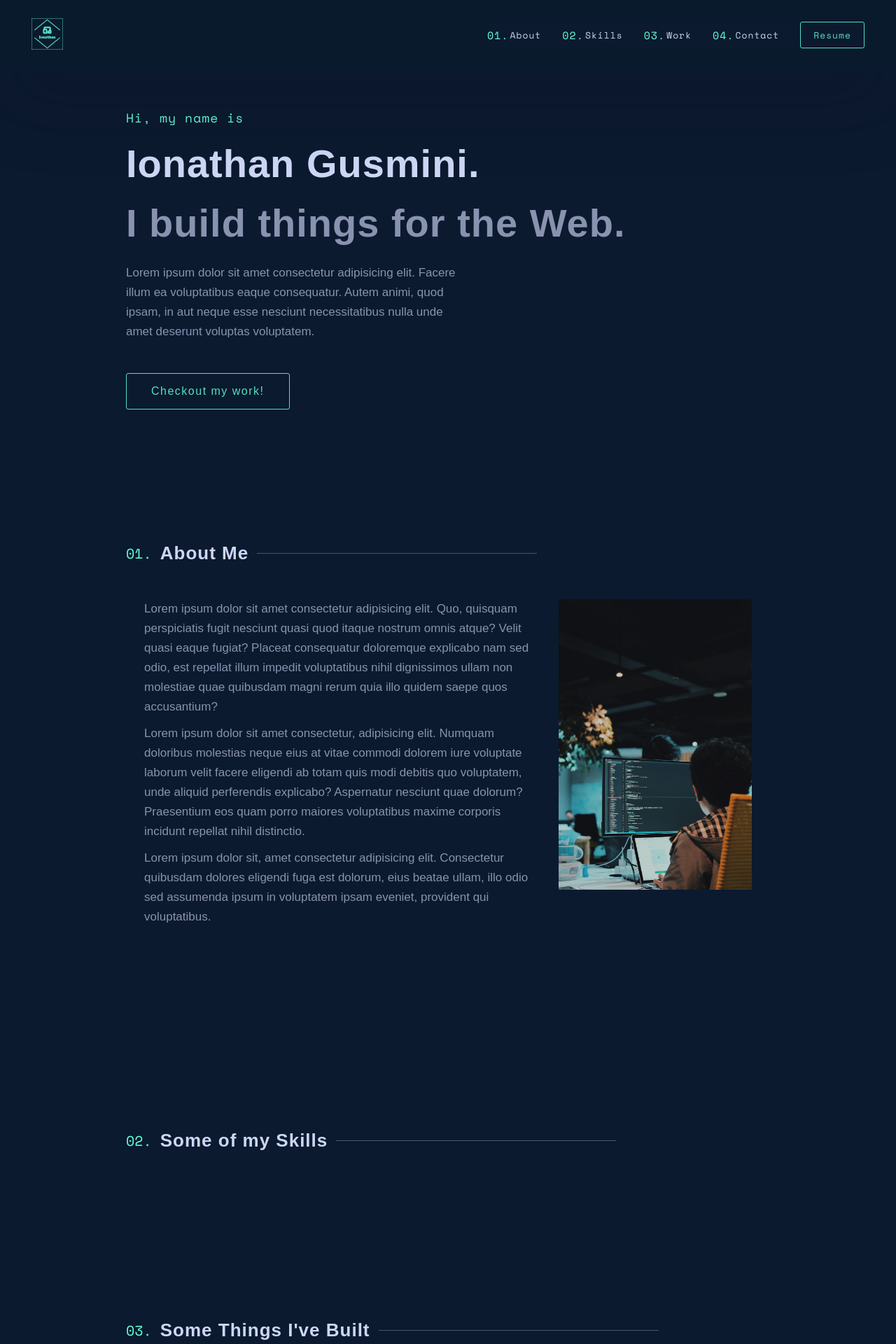
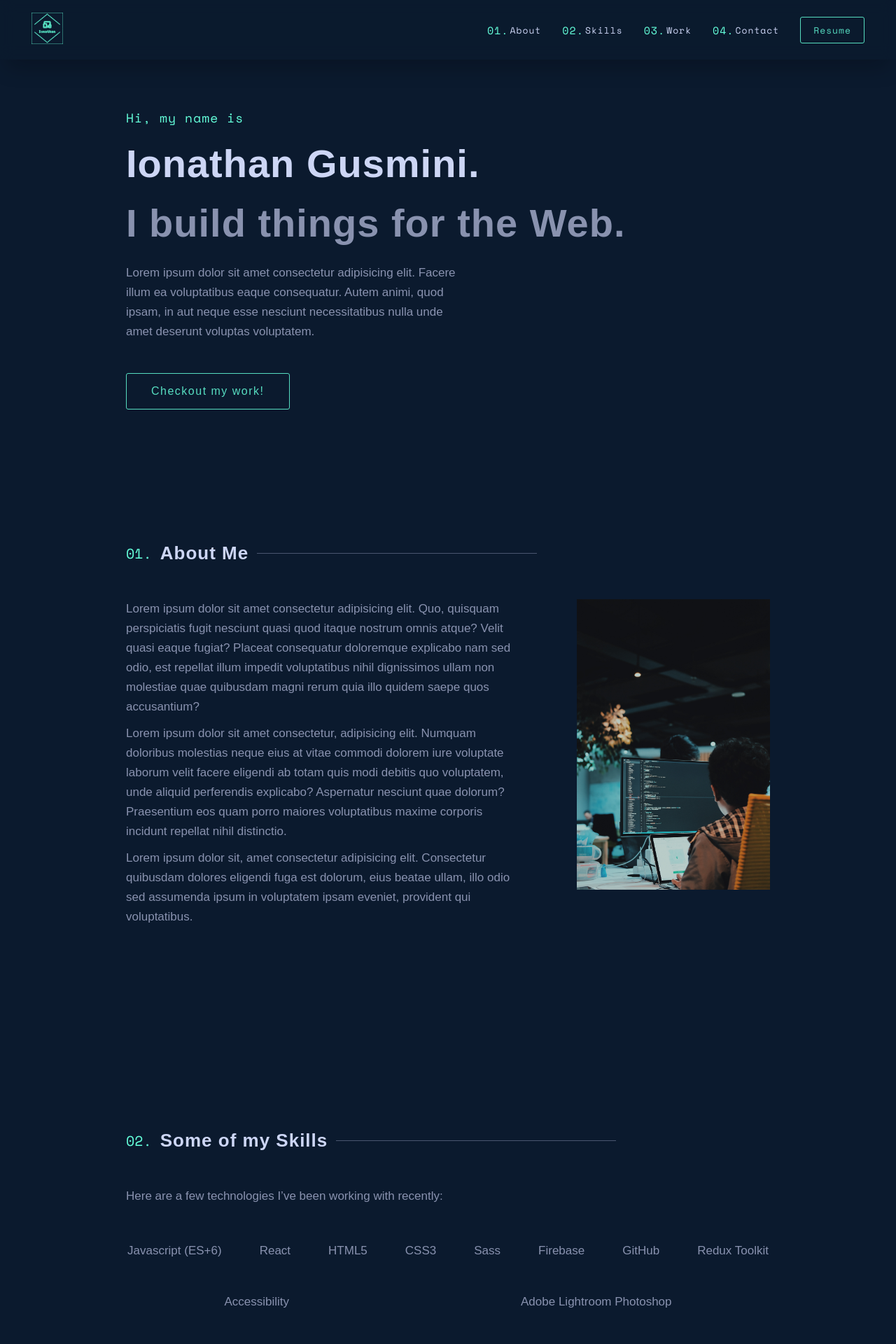
Before and after one commit to IonathanG/portfolio_dev, a React (Create React App) app: page / in a window 1280 px wide. Shown: the top 1920 px of the page at 70% size. Built offline with nearby package versions, Linux system fonts and the light colour scheme.

Commit message:
menu scroll added

```diff
--- a/public/index.html
+++ b/public/index.html
@@ -9,7 +9,7 @@
       content="Web site created using create-react-app"
     />
     <!-- <link rel="manifest" crossorigin="use-credentials" href="manifest.json" /> -->
-    <link rel="icon" href="./favicon/favicon.ico" />
+    <link rel="icon" href="./favicon/tags.ico" />
     <link rel="preconnect" href="https://fonts.googleapis.com" />
     <link rel="preconnect" href="https://fonts.gstatic.com" crossorigin />
     <link
--- a/src/App.jsx
+++ b/src/App.jsx
@@ -1,4 +1,4 @@
-import React from "react";
+import React, { useRef } from "react";
 import About from "./components/About";
 import Contact from "./components/Contact";
 import Footer from "./components/Footer";
@@ -8,15 +8,25 @@ import Skills from "./components/Skills";
 import Work from "./components/Work";
 
 function App() {
+  const aboutRef = useRef(null);
+  const skillsRef = useRef(null);
+  const workRef = useRef(null);
+  const contactRef = useRef(null);
+
   return (
     <div className="App">
-      <Navbar />
+      <Navbar
+        aboutRef={aboutRef}
+        skillsRef={skillsRef}
+        workRef={workRef}
+        contactRef={contactRef}
+      />
       <div className="Main">
         <Introduction />
-        <About />
-        <Skills />
-        <Work />
-        <Contact />
+        <About ref={aboutRef} />
+        <Skills ref={skillsRef} />
+        <Work ref={workRef} />
+        <Contact ref={contactRef} />
         <Footer />
       </div>
     </div>
--- a/src/components/About.jsx
+++ b/src/components/About.jsx
@@ -1,8 +1,8 @@
 import React from "react";
 
-const About = () => {
+const About = (props, ref) => {
   return (
-    <section className="about-container">
+    <section ref={ref} className="about-container">
       <header>
         <span className="numeral">01.</span>
         <span className="menu-name">About Me </span>
@@ -44,4 +44,4 @@ const About = () => {
   );
 };
 
-export default About;
+export default React.forwardRef(About);
--- a/src/components/Contact.jsx
+++ b/src/components/Contact.jsx
@@ -1,8 +1,8 @@
 import React from "react";
 
-const Contact = () => {
+const Contact = (props, ref) => {
   return (
-    <section className="contact-container">
+    <section ref={ref} className="contact-container">
       <header>
         <span className="numeral">04.</span>
         <span className="menu-name">Get In Touch </span>
@@ -12,4 +12,4 @@ const Contact = () => {
   );
 };
 
-export default Contact;
+export default React.forwardRef(Contact);
--- a/src/components/Navbar.jsx
+++ b/src/components/Navbar.jsx
@@ -1,11 +1,13 @@
 import React, { useEffect, useRef, useState } from "react";
 
-const Navbar = () => {
+const Navbar = ({ aboutRef, skillsRef, workRef, contactRef }) => {
   const [showMenu, setShowMenu] = useState(false);
   const [showNavbar, setShowNavbar] = useState(true);
   const btnRef = useRef();
   const containerRef = useRef();
   const menuRef = useRef();
+
+  //const [linkRef, setLinkRef] = useState(null);
 
   // open/close side menu when hamburger is clicked
   const handleMenu = () => {
@@ -38,7 +40,7 @@ const Navbar = () => {
     let prevScroll_Pos = window.pageYOffset;
 
     window.onscroll = () => {
-      console.log(window.pageYOffset);
+      //console.log(window.pageYOffset);
       let currentScroll_Pos = window.pageYOffset;
       prevScroll_Pos < currentScroll_Pos && currentScroll_Pos > 60
         ? setShowNavbar(false)
@@ -55,6 +57,32 @@ const Navbar = () => {
     window.addEventListener("resize", handleResize);
     return () => window.removeEventListener("resize", handleResize);
   }, []);
+
+  // Close down menu on Click + Scroll down to the dedicated section
+  const handleClick = (menuIndex) => {
+    setShowMenu(false);
+    const header_OffSet = 80;
+    let offset_Position = 0;
+
+    switch (menuIndex) {
+      case 0:
+        offset_Position = aboutRef.current.offsetTop - header_OffSet;
+        break;
+      case 1:
+        offset_Position = skillsRef.current.offsetTop - header_OffSet;
+        break;
+      case 2:
+        offset_Position = workRef.current.offsetTop - header_OffSet;
+        break;
+      case 3:
+        offset_Position = contactRef.current.offsetTop - header_OffSet;
+        break;
+      default:
+        return null;
+    }
+
+    window.scrollTo({ top: offset_Position, behavior: "smooth" });
+  };
 
   return (
     <>
@@ -73,19 +101,19 @@ const Navbar = () => {
             ref={containerRef}
           >
             <ul className="list-items" ref={menuRef}>
-              <li className="menu-item" onClick={() => setShowMenu(false)}>
+              <li className="menu-item" onClick={() => handleClick(0)}>
                 <span className="menu-item__numeral">01. </span>{" "}
                 <span>About</span>
               </li>
-              <li className="menu-item" onClick={() => setShowMenu(false)}>
+              <li className="menu-item" onClick={() => handleClick(1)}>
                 <span className="menu-item__numeral">02. </span>{" "}
                 <span>Skills</span>
               </li>
-              <li className="menu-item" onClick={() => setShowMenu(false)}>
+              <li className="menu-item" onClick={() => handleClick(2)}>
                 <span className="menu-item__numeral">03. </span>{" "}
                 <span>Work</span>
               </li>
-              <li className="menu-item" onClick={() => setShowMenu(false)}>
+              <li className="menu-item" onClick={() => handleClick(3)}>
                 <span className="menu-item__numeral">04. </span>{" "}
                 <span>Contact</span>
               </li>
--- a/src/components/Skills.jsx
+++ b/src/components/Skills.jsx
@@ -1,15 +1,30 @@
 import React from "react";
 
-const Skills = () => {
+const Skills = (props, ref) => {
   return (
-    <section className="skills-container">
+    <section ref={ref} className="skills-container">
       <header>
         <span className="numeral">02.</span>
         <span className="menu-name">Some of my Skills </span>
         <span className="line-through"></span>
       </header>
+      <div className="skills-main">
+        Here are a few technologies I’ve been working with recently:
+        <ul className="skills-list">
+          <li>Javascript (ES+6)</li>
+          <li>React</li>
+          <li>HTML5</li>
+          <li>CSS3</li>
+          <li>Sass</li>
+          <li>Firebase</li>
+          <li>GitHub</li>
+          <li>Redux Toolkit</li>
+          <li>Accessibility</li>
+          <li>Adobe Lightroom Photoshop</li>
+        </ul>
+      </div>
     </section>
   );
 };
 
-export default Skills;
+export default React.forwardRef(Skills);
--- a/src/components/Work.jsx
+++ b/src/components/Work.jsx
@@ -1,8 +1,8 @@
 import React from "react";
 
-const Work = () => {
+const Work = (props, ref) => {
   return (
-    <section className="work-container">
+    <section ref={ref} className="work-container">
       <header>
         <span className="numeral">03.</span>
         <span className="menu-name">Some Things I've Built </span>
@@ -12,4 +12,4 @@ const Work = () => {
   );
 };
 
-export default Work;
+export default React.forwardRef(Work);
--- a/src/styles/_settings.scss
+++ b/src/styles/_settings.scss
@@ -40,10 +40,6 @@ body {
     padding: 155px 25px 25px 25px;
     //background-color: #64ffdb4b;
 
-    // @media only screen and (min-width: $phone_Small) {
-    //   padding: 150px 50px;
-    // }
-
     @media only screen and (min-width: $phone) {
       padding: 155px 120px;
     }
@@ -56,7 +52,7 @@ body {
     section {
       //background-color: #64ffdb32;
       margin: 100px auto;
-      padding: 20px 0;
+      padding: 20px 15px;
       max-width: 1100px;
       // min-height: 100vh;
 
--- a/src/styles/components/_about.scss
+++ b/src/styles/components/_about.scss
@@ -1,5 +1,5 @@
 .about-container {
-  max-width: 1000px !important;
+  max-width: 1100px !important;
   //background-color: rgba(240, 248, 255, 0.276);
 
   header {
@@ -7,16 +7,18 @@
   }
 
   .about-main {
+    //background-color: rgba(245, 245, 220, 0.155);
     color: $sub_grey;
     @include main_Style;
-    // background-color: rgba(245, 245, 220, 0.155);
+
+    margin: 50px auto;
+    transition: 0.3s ease;
 
     display: flex;
     flex-direction: column;
-    justify-content: center;
+    justify-content: space-between;
     align-items: center;
-    gap: 40px;
-    margin: 50px auto;
+    gap: 35px;
 
     @media only screen and (min-width: $phone) {
       flex-direction: row;
--- a/src/styles/components/_navbar.scss
+++ b/src/styles/components/_navbar.scss
@@ -1,12 +1,11 @@
 .Navbar {
   color: $mainGrey;
-  box-shadow: rgba(17, 12, 46, 0.213) 0px 48px 100px 0px;
+  box-shadow: rgba(2, 1, 6, 0.256) 0px 20px 30px -10px;
   background-color: #0b1a2ec4;
-  //background-color: #6fffe940;
   backdrop-filter: blur(10px);
 
   width: 100%;
-  height: 100px;
+  height: 85px;
   padding: 0 35px;
 
   display: flex;
@@ -99,7 +98,7 @@
       letter-spacing: 1px;
 
       @media only screen and (min-width: $phone) {
-        background-color: $mainBackGround;
+        background-color: transparent;
         position: relative;
         min-width: 100%;
         height: 100%;
--- a/src/styles/components/_skills.scss
+++ b/src/styles/components/_skills.scss
@@ -2,4 +2,21 @@
   header {
     @include main_Titles();
   }
+
+  .skills-main {
+    color: $sub_grey;
+    @include main_Style;
+
+    margin: 50px auto;
+    transition: 0.3s ease;
+
+    .skills-list {
+      margin-top: 50px;
+      display: flex;
+      flex-wrap: wrap;
+      gap: 45px 50px;
+      justify-content: space-around;
+      align-items: center;
+    }
+  }
 }
```
Also changed, not shown: 1 other file (tests, documents, lock files or other folders).
